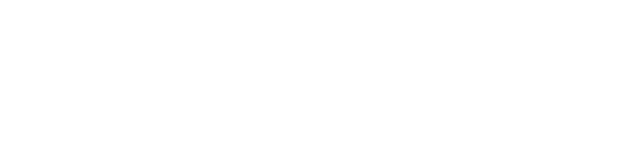
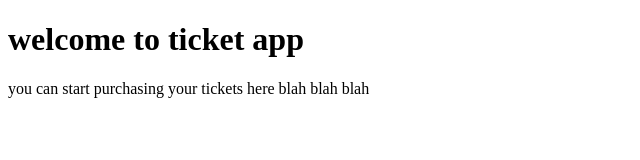
Before and after one commit to felix-216/ticketapp, a plain HTML site: page index.html in a window 1280 px wide. Shown: the whole page, without its empty margins (0-640 px from the left). Drawn offline with Linux system fonts and the light colour scheme.

Commit message:
homepage update with link

```diff
--- a/index.html
+++ b/index.html
@@ -3,9 +3,10 @@
 <head>
 	<meta charset="utf-8">
 	<meta name="viewport" content="width=device-width, initial-scale=1">
-	<title>Buy Page</title>
+	<title>Ticket App Homepage</title>
 </head>
 <body>
-
+	<h1>welcome to ticket app</h1>
+	<p>you can start purchasing your tickets here blah blah blah</p>
 </body>
 </html>
```
